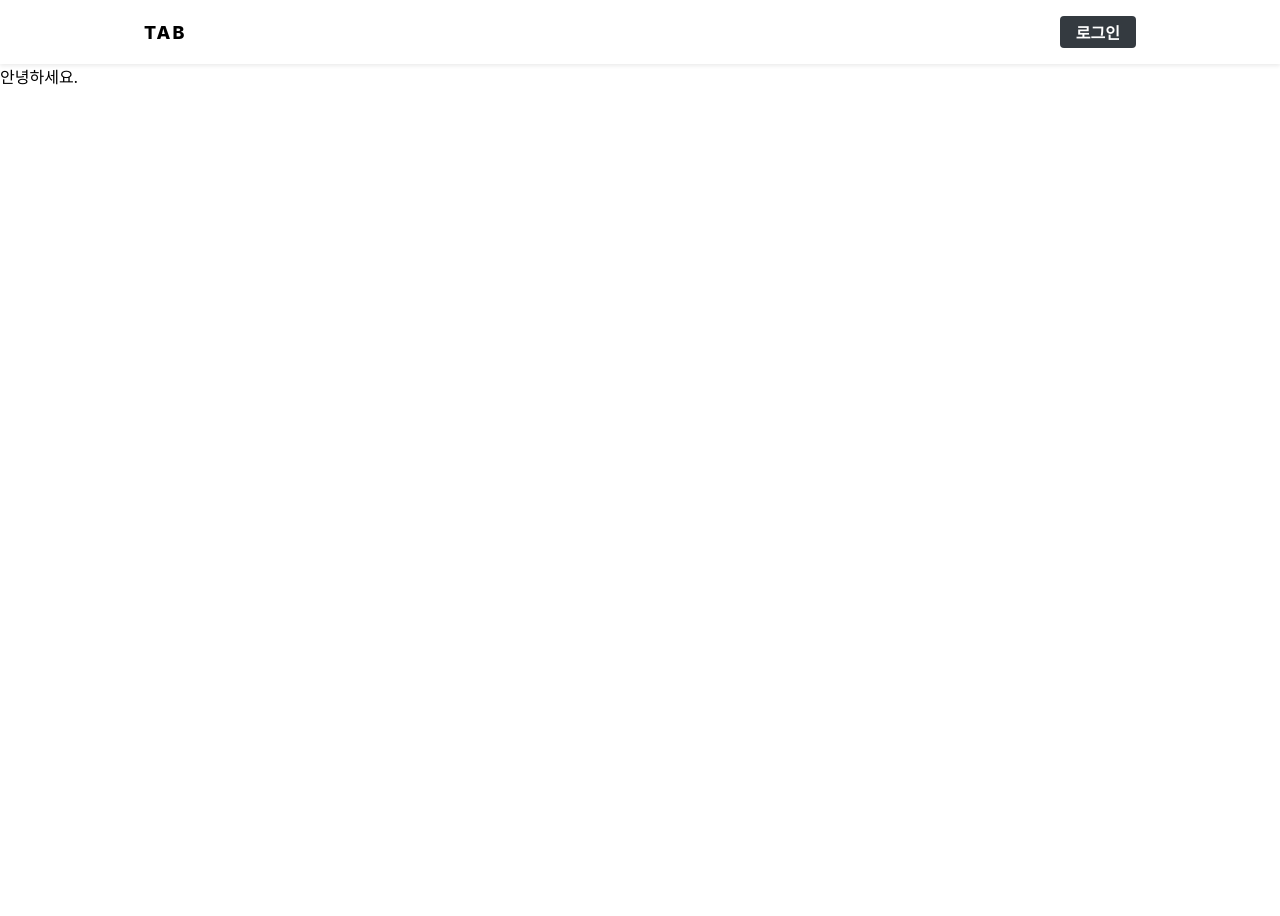
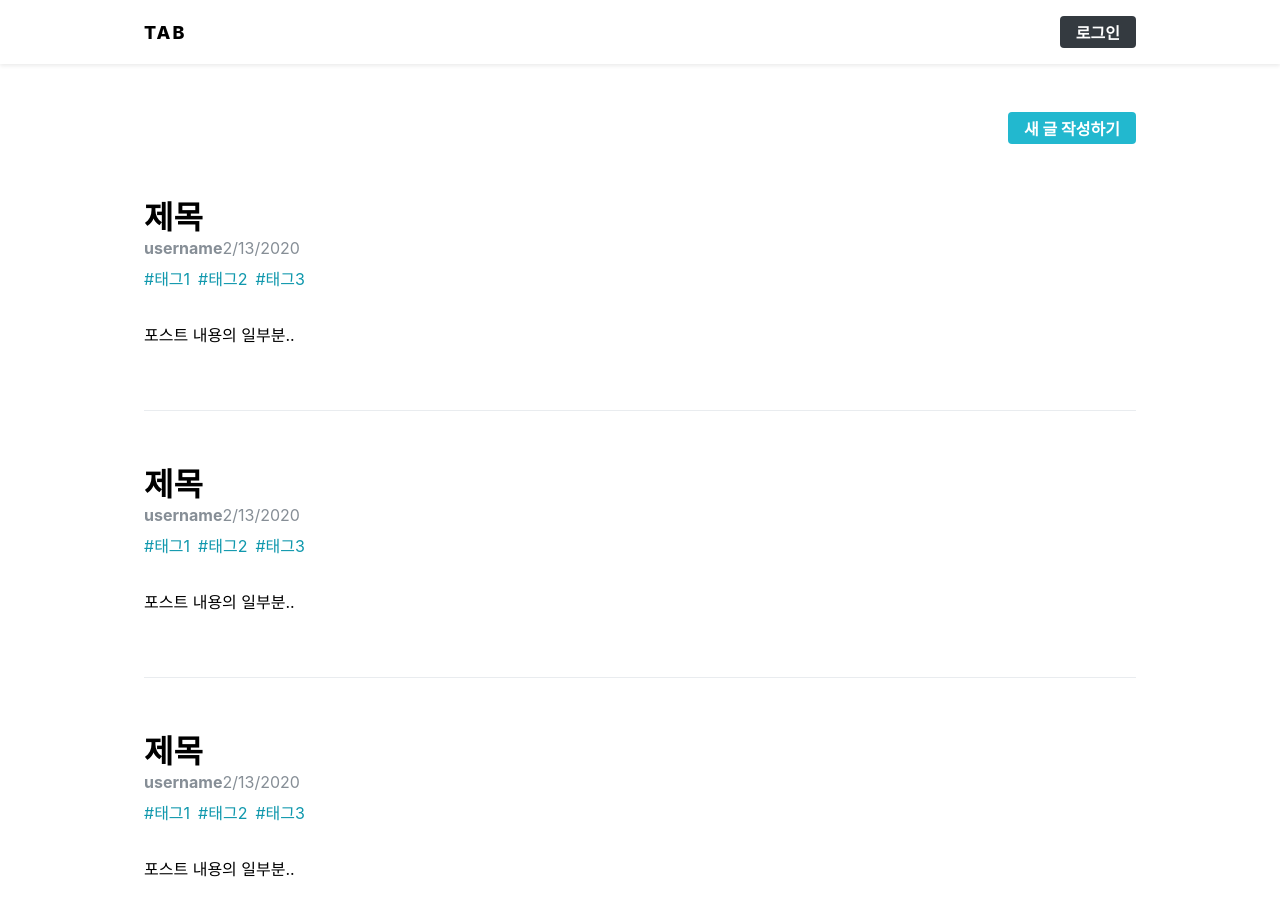
Before and after one commit to Jason9789/TAB_website, a React (Create React App) app in the folder tab-frontend/: page / in a window 1280 px wide. Shown: the top 916 px of the page. Before the commit the page ends 800 px from the top, so only its background shows below. Built offline with nearby package versions, Linux system fonts and the light colour scheme.

Commit message:
add PostList UI

```diff
--- /dev/null
+++ b/tab-frontend/src/components/common/SubInfo.js
@@ -0,0 +1,36 @@
+import React from 'react';
+import styled, { css } from 'styled-components';
+import { Link } from 'react-router-dom';
+import palette from '../../lib/styles/palette';
+
+const SubInfoBlock = styled.div`
+    ${props =>
+      props.hasMarginTop &&
+      css`
+        margin-top: 1rem;
+      `}
+    color: ${palette.gray[6]};
+
+    /* span 사이에 가운뎃점 문자 보여주기 */
+    span + span: befor {
+        color: ${palette.gray[4]};
+        padding-eft: 0.25rem;
+        padding-right: 0.25rem;
+        content: '\\B7';    /* 가운뎃점 문자 */
+    }
+`;
+
+const SubInfo = ({ username, publishedDate, hasMarginTop }) => {
+  return (
+    <SubInfoBlock hasMarginTop={hasMarginTop}>
+      <span>
+        <b>
+          <Link to={`/@${username}`}>{username}</Link>
+        </b>
+      </span>
+      <span>{new Date(publishedDate).toLocaleDateString()}</span>
+    </SubInfoBlock>
+  );
+};
+
+export default SubInfo;
--- /dev/null
+++ b/tab-frontend/src/components/common/Tags.js
@@ -0,0 +1,31 @@
+import React from 'react';
+import styled from 'styled-components';
+import palette from '../../lib/styles/palette';
+import { Link } from 'react-router-dom';
+
+const TagsBlock = styled.div`
+  margin-top: 0.5rem;
+  .tag {
+    display: inline-block;
+    color: ${palette.cyan[7]};
+    text-decoration: none;
+    margin-right: 0.5rem;
+    &:hover {
+      color: ${palette.cyan[6]};
+    }
+  }
+`;
+
+const Tags = ({ tags }) => {
+  return (
+    <TagsBlock>
+      {tags.map(tag => (
+        <Link className="tag" to={`/?tag=${tag}`} key={tag}>
+          #{tag}
+        </Link>
+      ))}
+    </TagsBlock>
+  );
+};
+
+export default Tags;
--- /dev/null
+++ b/tab-frontend/src/components/posts/PostList.js
@@ -0,0 +1,74 @@
+import React from 'react';
+import styled from 'styled-components';
+import Responsive from '../common/Responsive';
+import Button from '../common/Button';
+import palette from '../../lib/styles/palette';
+import SubInfo from '../common/SubInfo';
+import Tags from '../common/Tags';
+
+const PostListBlock = styled(Responsive)`
+  margin-top: 3rem;
+`;
+
+const WritePostButtonWrapper = styled.div`
+  display: flex;
+  justify-content: flex-end;
+  margin-bottom: 3rem;
+`;
+
+const PostItemBlock = styled.div`
+  padding-top: 3rem;
+  padding-bottom: 3rem;
+
+  /* 맨 위 포스트는 padding-top 없음 */
+  &:first-child {
+    padding-top: 0;
+  }
+
+  & + & {
+    border-top: 1px solid ${palette.gray[2]};
+  }
+
+  h2 {
+    font-size: 2rem;
+    margin-bottom: 0;
+    margin-top: 0;
+    &:hover {
+      color: ${palette.gray[6]};
+    }
+  }
+
+  p {
+    margin-top: 2rem;
+  }
+`;
+
+const PostItem = () => {
+  return (
+    <PostItemBlock>
+      <h2>제목</h2>
+      <SubInfo username="username" publishedDate={new Date()} />
+      <Tags tags={['태그1', '태그2', '태그3']} />
+      <p>포스트 내용의 일부분..</p>
+    </PostItemBlock>
+  );
+};
+
+const PostList = () => {
+  return (
+    <PostListBlock>
+      <WritePostButtonWrapper>
+        <Button cyan to="/write">
+          새 글 작성하기
+        </Button>
+      </WritePostButtonWrapper>
+      <div>
+        <PostItem />
+        <PostItem />
+        <PostItem />
+      </div>
+    </PostListBlock>
+  );
+};
+
+export default PostList;
--- a/tab-frontend/src/components/post/PostViewer.js
+++ b/tab-frontend/src/components/posts/PostViewer.js
@@ -2,6 +2,8 @@ import React from 'react';
 import styled from 'styled-components';
 import palette from '../../lib/styles/palette';
 import Responsive from '../common/Responsive';
+import SubInfo from '../common/SubInfo';
+import Tags from '../common/Tags';
 
 const PostViewerBlock = styled(Responsive)`
   margin-top: 4rem;
@@ -17,31 +19,31 @@ const PostHead = styled.div`
   }
 `;
 
-const SubInfo = styled.div`
-  margin-top: 1rem;
-  color: ${palette.gray[6]};
+// const SubInfo = styled.div`
+//   margin-top: 1rem;
+//   color: ${palette.gray[6]};
 
-  /* span 사이에 가운뎃점 문자 보여 주기 */
-  span+span: before {
-    color: ${palette.gray[5]};
-    padding-left: 0.25rem;
-    padding-right: 0.25rem;
-    content: '\\B7'; /* 가운뎃점 문자 */
-  }
-`;
+//   /* span 사이에 가운뎃점 문자 보여 주기 */
+//   span+span: before {
+//     color: ${palette.gray[5]};
+//     padding-left: 0.25rem;
+//     padding-right: 0.25rem;
+//     content: '\\B7'; /* 가운뎃점 문자 */
+//   }
+// `;
 
-const Tags = styled.div`
-  margin-top: 0.5rem;
-  .tag {
-    display: inline-block;
-    color: ${palette.cyan[7]};
-    text-decoration: none;
-    margin-right: 0.5rem;
-    &:hover {
-      color: ${palette.cyan[6]};
-    }
-  }
-`;
+// const Tags = styled.div`
+//   margin-top: 0.5rem;
+//   .tag {
+//     display: inline-block;
+//     color: ${palette.cyan[7]};
+//     text-decoration: none;
+//     margin-right: 0.5rem;
+//     &:hover {
+//       color: ${palette.cyan[6]};
+//     }
+//   }
+// `;
 
 const PostContent = styled.div`
   font-size: 1.3125rem;
@@ -68,17 +70,13 @@ const PostViewer = ({ post, error, loading }) => {
     <PostViewerBlock>
       <PostHead>
         <h1>{title}</h1>
-        <SubInfo>
-          <span>
-            <b>{user.username}</b>
-          </span>
-          <span>{new Date(publishedDate).toLocaleDateString()}</span>
-        </SubInfo>
-        <Tags>
-          {tags.map(tag => (
-            <div className="tag">#{tag}</div>
-          ))}
-        </Tags>
+        <SubInfo
+          usename={user.username}
+          publishedDate={publishedDate}
+          hasMarginTop
+        />
+
+        <Tags tags={tags} />
       </PostHead>
       <PostContent dangerouslySetInnerHTML={{ __html: body }} />
     </PostViewerBlock>
--- a/tab-frontend/src/containers/post/PostViewerContainer.js
+++ b/tab-frontend/src/containers/post/PostViewerContainer.js
@@ -2,7 +2,7 @@ import React, { useEffect } from 'react';
 import { useDispatch, useSelector } from 'react-redux';
 import { withRouter } from 'react-router-dom';
 import { readPost, unloadPost } from '../../modules/post';
-import PostViewer from '../../components/post/PostViewer';
+import PostViewer from '../../components/posts/PostViewer';
 
 const PostViewerContainer = ({ match }) => {
   // 처음 마운트될 때 포스트 읽기 API 요청
--- a/tab-frontend/src/pages/PostListPage.js
+++ b/tab-frontend/src/pages/PostListPage.js
@@ -1,11 +1,12 @@
 import React from 'react';
 import HeaderContainer from '../containers/common/HeaderContainer';
+import PostList from '../components/posts/PostList';
 
 const PostListPage = () => {
   return (
     <>
       <HeaderContainer />
-      <div>안녕하세요.</div>
+      <PostList />
     </>
   );
 };
```
